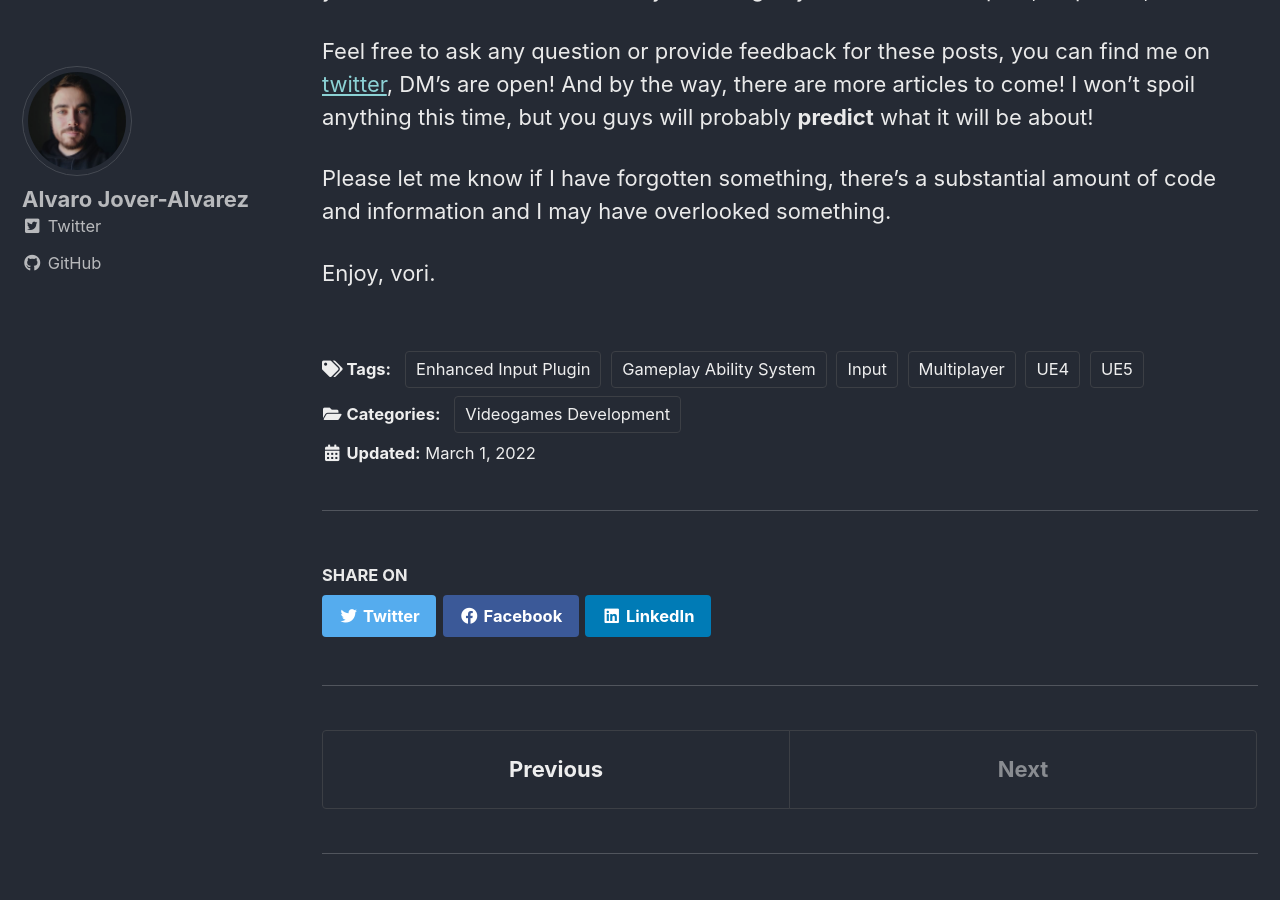
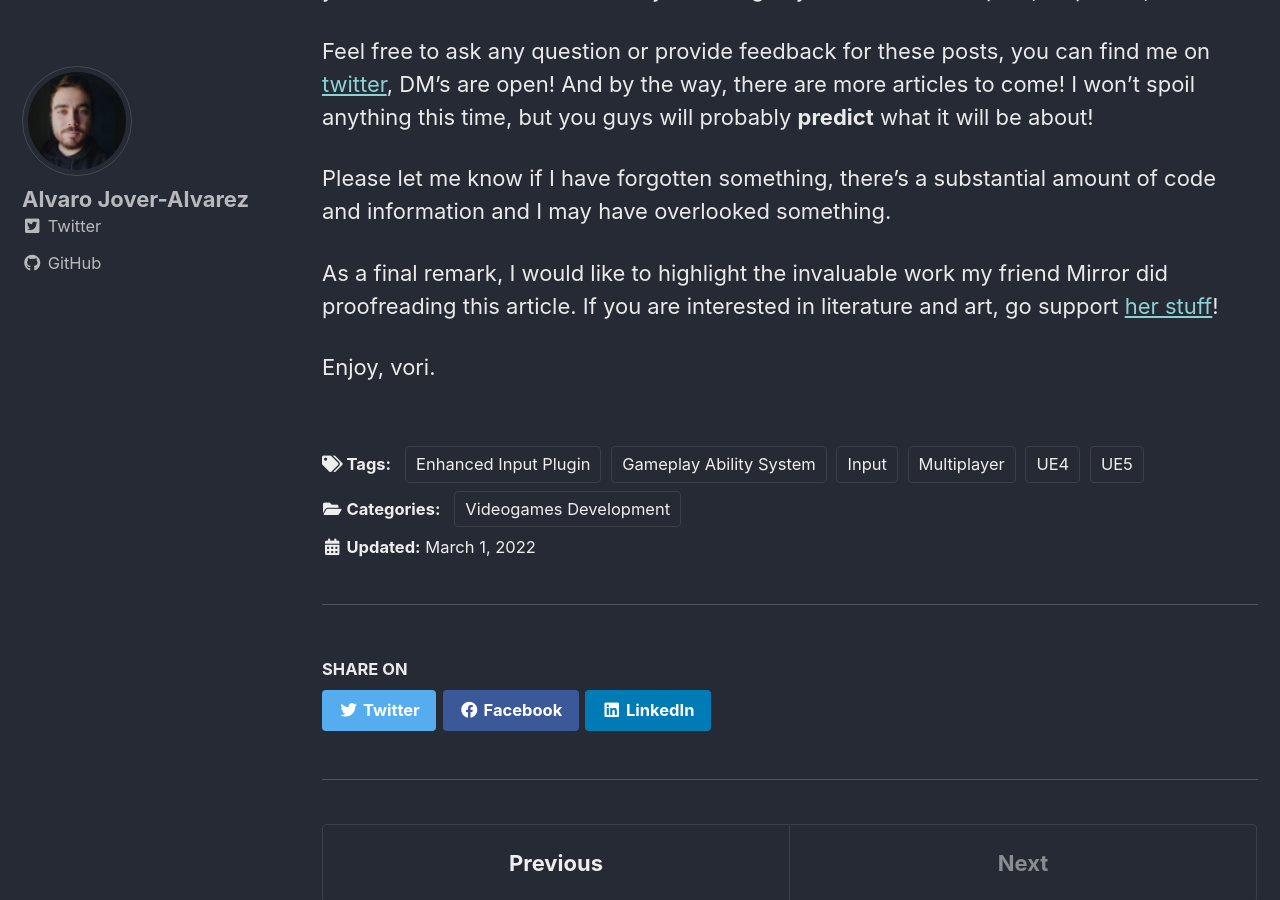
Before and after one commit to vorixo/devtricks, a Jekyll site: the page built from _posts/2022-03-01-gas-input.md, in a window 1280 px wide and 900 px high, scrolled down 11318 px. Built offline with Jekyll 4.4.1, drawn with Linux system fonts in a browser that asks for light colours; cached includes are drawn as plain includes.

Commit message:
[UPD] Adding acknowledgements

```diff
--- a/_posts/2022-03-01-gas-input.md
+++ b/_posts/2022-03-01-gas-input.md
@@ -83,8 +83,8 @@ Finally, let's implement `IAbilityBindingInterface` in every pawn that should bi
 {% highlight c++ %}
 UCLASS()
 class GAME_API AMyPlayerCharacter : public ACharacter,
-									public IAbilityBindingInterface,
-									...
+				public IAbilityBindingInterface,
+				...
 {
 ...
 
@@ -325,4 +325,6 @@ Feel free to ask any question or provide feedback for these posts, you can find
 
 Please let me know if I have forgotten something, there's a substantial amount of code and information and I may have overlooked something.
 
+As a final remark, I would like to highlight the invaluable work my friend Mirror did proofreading this article. If you are interested in literature and art, go support [her stuff](https://twitter.com/HideousMirror)!
+
 Enjoy, vori.
```
